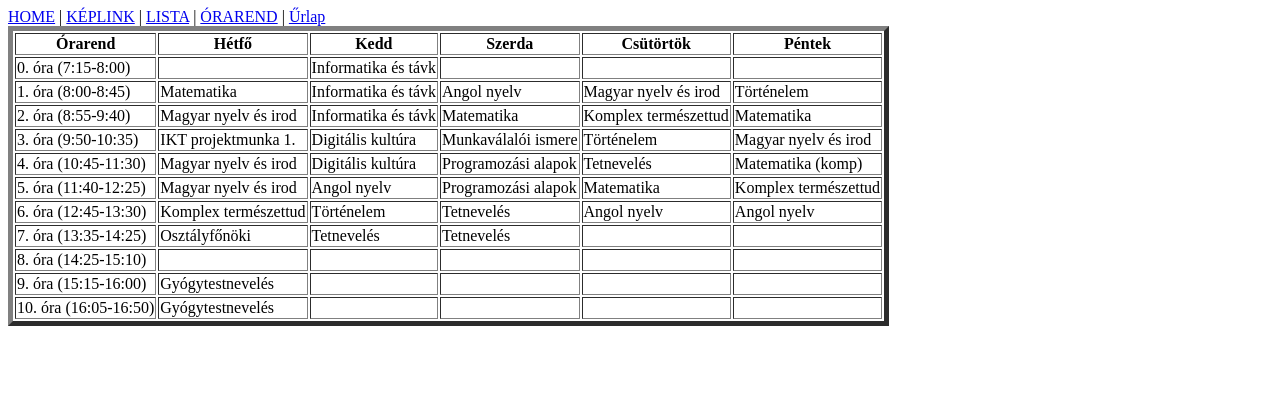
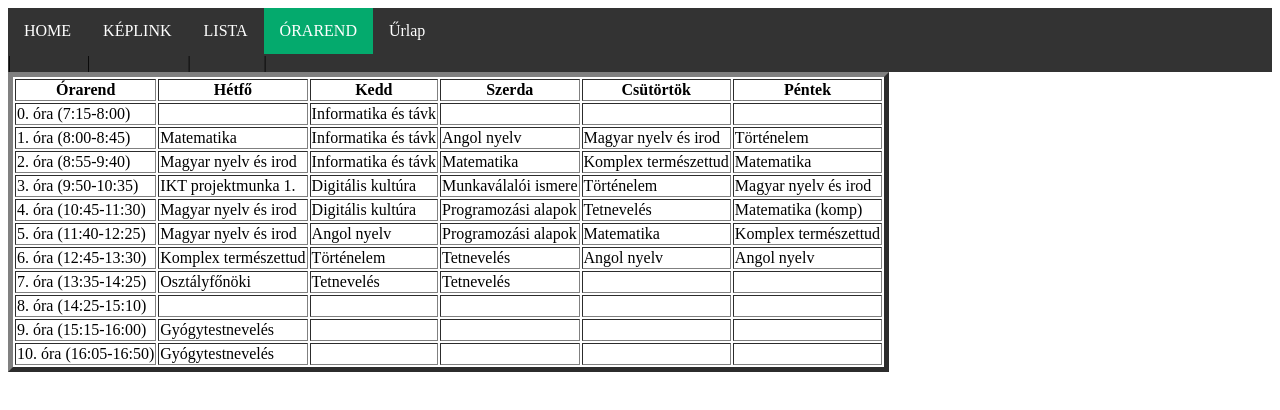
Before and after one commit to DominikOrosz/web, a plain HTML site: page tablazat.html in a window 1280 px wide. Drawn offline with Linux system fonts and the light colour scheme.

Commit message:
Update tablazat.html

```diff
--- a/tablazat.html
+++ b/tablazat.html
@@ -1,18 +1,49 @@
 <!DOCTYPE html>
 <html lang="hu">
 <head>
+    <style>
+        ul {
+          list-style-type: none;
+          margin: 0;
+          padding: 0;
+          overflow: hidden;
+          background-color: #333;
+        }
+
+        li {
+          float: left;
+        }
+
+        li a {
+          display: block;
+          color: white;
+          text-align: center;
+          padding: 14px 16px;
+          text-decoration: none;
+        }
+
+        li a:hover:not(.active) {
+          background-color: #111;
+        }
+
+        .active {
+          background-color: #04AA6D;
+        }
+        </style>
+
     <meta charset="UTF-8">
     <meta http-equiv="X-UA-Compatible" content="IE=edge">
     <meta name="viewport" content="width=device-width, initial-scale=1.0">
     <title>OD Órarend</title>
 </head>
 <body>
-    <a href="https://dominikorosz.github.io/web/" >HOME</a> |
-    <a href="https://dominikorosz.github.io/web/keplink" >KÉPLINK</a> |
-    <a href=" https://dominikorosz.github.io/web/lista" >LISTA</a> |
-    <a href=" https://dominikorosz.github.io/web/tablazat" >ÓRAREND</a> |
-    <a href=" https://dominikorosz.github.io/web/urlap.html" >Űrlap</a>
-    <br>
+    <ul>
+        <li><a  href="https://dominikorosz.github.io/web/" >HOME</a> |</li>
+        <li><a  href="https://dominikorosz.github.io/web/keplink" >KÉPLINK</a> |</li>
+        <li><a  href=" https://dominikorosz.github.io/web/lista" >LISTA</a> |</li>
+        <li><a class="active" href=" https://dominikorosz.github.io/web/tablazat" >ÓRAREND</a> |</li>
+        <li><a href=" https://dominikorosz.github.io/web/urlap.html" >Űrlap</a></li>
+      </ul>
    <table border="5">
        <tr>
            <th>Órarend</th>
```
